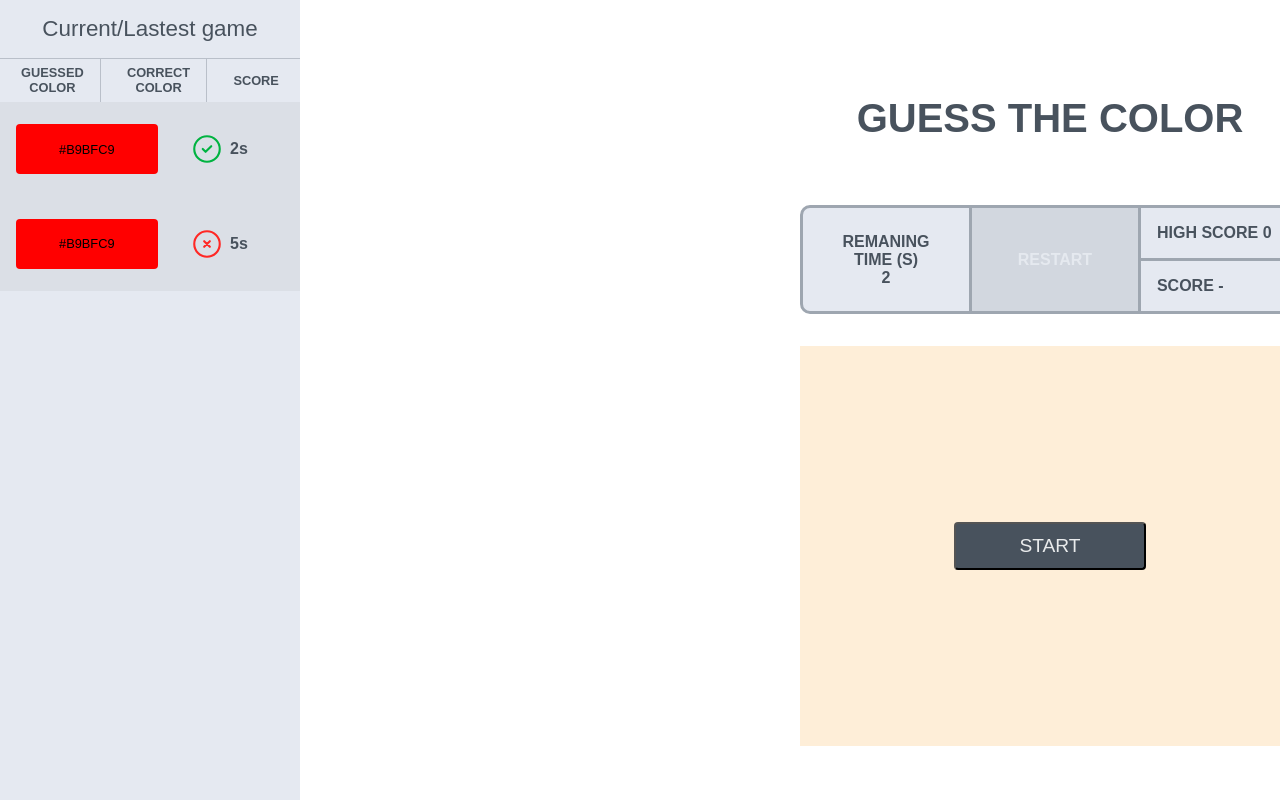
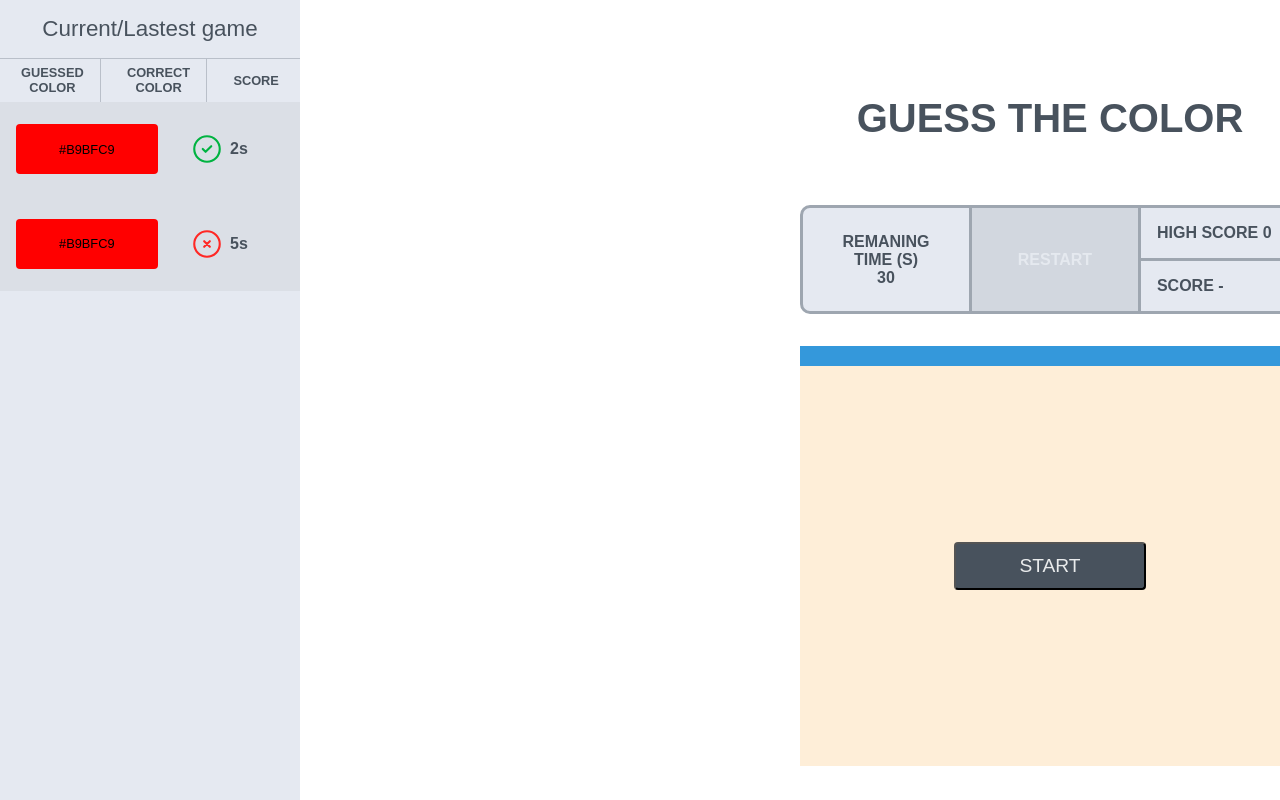
Before and after one commit to Arthur-Cyberpunk/hexa_challenge, a React (Create React App) app: page / in a window 1280 px wide. Built offline with nearby package versions, Linux system fonts and the light colour scheme.

Commit message:
create timer bar

```diff
--- a/package.json
+++ b/package.json
@@ -8,7 +8,9 @@
     "@testing-library/user-event": "^13.5.0",
     "react": "^18.2.0",
     "react-dom": "^18.2.0",
+    "react-redux": "^8.1.2",
     "react-scripts": "5.0.1",
+    "redux": "^4.2.1",
     "sass": "^1.66.1",
     "web-vitals": "^2.1.4"
   },
--- /dev/null
+++ b/redux/root-reducer.js
@@ -0,0 +1,3 @@
+import { combineReducers } from "redux";
+
+const rootReducer = combineReducers({});
--- /dev/null
+++ b/redux/store.js
@@ -0,0 +1,5 @@
+import { createStore } from "redux";
+
+import rootReducer from "./root-reducer";
+
+const store = createStore(rootReducer);
--- a/src/components/ModalGame/index.jsx
+++ b/src/components/ModalGame/index.jsx
@@ -1,27 +1,30 @@
 import { useEffect, useState } from "react";
-import SideMenu from '../SideMenu';
+import SideMenu from "../SideMenu";
 import "./styles.scss";
 
 const ModalGame = () => {
-  const [currentColor, setCurrentColor] = useState('');
+  const [currentColor, setCurrentColor] = useState("");
   const [options, setOptions] = useState([]);
   const [score, setScore] = useState(0);
   const [highScore, setHighScore] = useState(0);
-  const [secondsLeft, setSecondsLeft] = useState(2);
+  const [secondsLeft, setSecondsLeft] = useState(30);
   const [active, setActive] = useState(false);
+  const [timeLeft, setTimeLeft] = useState(10); // Tempo inicial em segundos
+  const totalTime = 10; // Tempo total em segundos
+  const progress = (timeLeft / totalTime) * 100;
 
   const generateRandomColor = () => {
-    const letters = '0123456789ABCDEF';
-    let color = '#';
+    const letters = "0123456789ABCDEF";
+    let color = "#";
     for (let i = 0; i < 6; i++) {
       color += letters[Math.floor(Math.random() * 16)];
     }
     return color;
-  }
+  };
 
   const startGame = () => {
     if (secondsLeft === 0) {
-        setSecondsLeft(2)
+      setSecondsLeft(30);
     }
 
     const correctColor = generateRandomColor();
@@ -33,71 +36,91 @@ const ModalGame = () => {
 
     setCurrentColor(correctColor);
     setOptions(randomOptions);
-    setActive(true)
-  }
+    setActive(true);
+  };
 
   const checkAnswer = (selectedColor) => {
+    setTimeLeft(9)
+
     if (selectedColor === currentColor) {
       setScore(score + 5);
-    } else if (selectedColor !== currentColor) {
+    } else if (selectedColor === undefined) {
+      setScore(score - 2);
+    } else {
         setScore(score - 1);
     }
 
     startGame();
-  }
+  };
 
   useEffect(() => {
     let seconds;
     if (secondsLeft > 0 && active) {
-        seconds = setTimeout(() => {
+      seconds = setTimeout(() => {
         setSecondsLeft(secondsLeft - 1);
       }, 1000);
     } else if (secondsLeft === 0) {
-      setCurrentColor('');
+      setCurrentColor("");
       setOptions([]);
       setScore(0);
-      setActive(false)
+      setActive(false);
 
       if (highScore < score) {
-        setHighScore(score)
-    }
+        setHighScore(score);
+      }
     }
 
     return () => clearTimeout(seconds);
   }, [secondsLeft, active]);
 
   const restartGame = () => {
-    setCurrentColor('');
+    setCurrentColor("");
     setOptions([]);
     setScore(0);
-    setSecondsLeft(2);
+    setSecondsLeft(30);
     startGame();
-    setActive(true)
-  }
+    setActive(true);
+  };
 
   useEffect(() => {
-    const masterScore = localStorage.getItem('high_score');
+    const masterScore = localStorage.getItem("high_score");
 
     if (masterScore !== null) {
-        console.log('Nome:', masterScore);
-        setHighScore(masterScore)
-      } else {
-        console.log('Nome não encontrado no localStorage');
-      }
+      setHighScore(masterScore);
+    }
   }, []);
 
   useEffect(() => {
     if (highScore > 0) {
-        localStorage.setItem('high_score', `${highScore}`);
+      localStorage.setItem("high_score", `${highScore}`);
     }
   }, [highScore]);
 
+//   const restartTimer = () => {
+//     setProgress(100); // Reinicia a barra preenchida em 100%
+//   };
 
+  useEffect(() => {
+    if (active) {
+    const timer = setInterval(() => {
+      if (timeLeft > 0) {
+        setTimeLeft(timeLeft - 1);
+      } else {
+        // Quando o tempo atinge zero, reinicie instantaneamente
+        setTimeLeft(totalTime);
+        checkAnswer()
+      }
+    }, 1000);
+    return () => {
+        clearInterval(timer); // Limpa o temporizador quando o componente é desmontado
+      };
+    }
+
+  }, [active, timeLeft, totalTime]);
 
   return (
     <div className="container">
-        <SideMenu></SideMenu>
-
+      <SideMenu></SideMenu>
       <div className="boxGuessColor">
         <h1 className="title">Guess the color</h1>
         <div className="boxTime">
@@ -115,7 +138,10 @@ const ModalGame = () => {
             <p className="score">{`Score ${score ? score : "-"}`}</p>
           </div>
         </div>
-        <div className="boxColor" style={{backgroundColor: currentColor}}>
+        <div className="timer-container">
+          <div className="timer-bar" style={{ width: `${progress}%` }}></div>
+        </div>
+        <div className="boxColor" style={{ backgroundColor: currentColor }}>
           <button
             className={`start ${active ? "active" : ""}`}
             onClick={startGame}
--- a/src/components/ModalGame/styles.scss
+++ b/src/components/ModalGame/styles.scss
@@ -76,6 +76,21 @@
             }
         }
 
+        .timer-container {
+            width: 500px;
+            height: 20px;
+            background-color: #ddd;
+            overflow: hidden;
+            margin-top: 2rem;
+
+            .timer-bar {
+                width: 100%;
+                height: 100%;
+                background-color: #3498db; /* Cor da barra de temporizador preenchendo */
+                transition: width 1s linear; /* Define a animação da transição */
+            }
+        }
+
         .boxColor {
             width: 500px;
             height: 400px;
@@ -83,7 +98,6 @@
             display: flex;
             justify-content: center;
             align-items: center;
-            margin-top: 2rem;
 
             .start {
                 width: 12rem;
```
Also changed, not shown: 1 other file (tests, documents, lock files or other folders).
